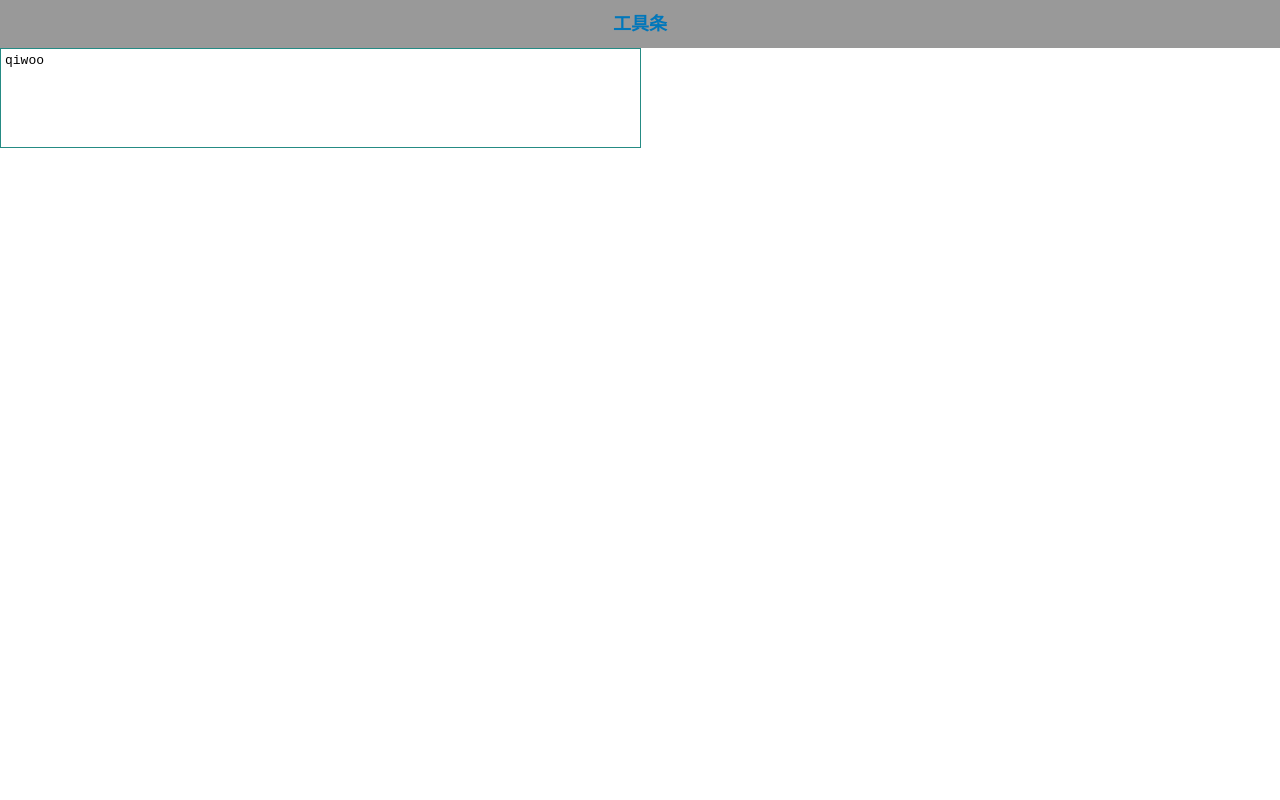
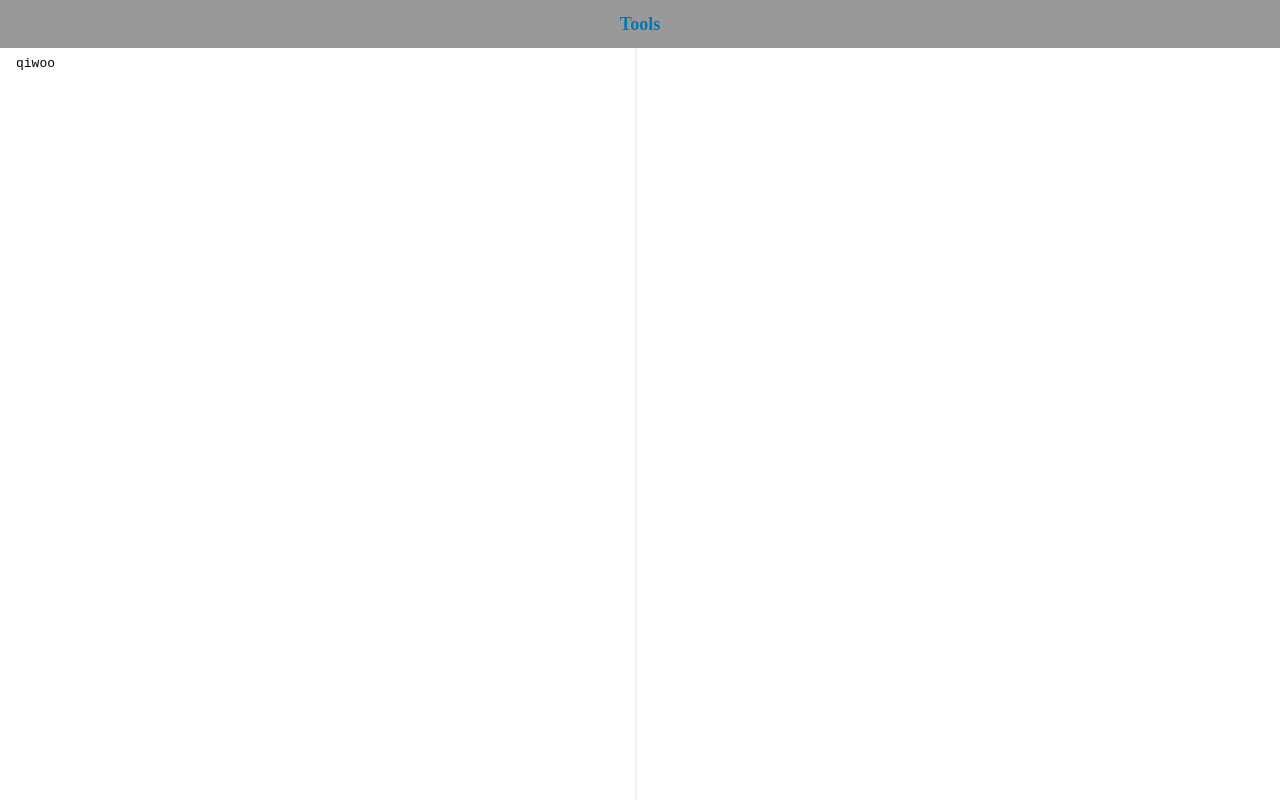
Before and after one commit to xieyankun/killer.md, a React app: page /markdown in a window 1280 px wide. Built offline with nearby package versions, Linux system fonts and the light colour scheme.

Commit message:
style: editor部分布局

```diff
--- a/src/components/Markdown/Tools.tsx
+++ b/src/components/Markdown/Tools.tsx
@@ -14,7 +14,7 @@ class Tools extends React.Component<{}, IStete> {
   public render() {
     return (
       <div className="tools">
-        <h1>工具条</h1>
+        <h1>Tools</h1>
       </div>
     );
   }
--- a/src/components/Markdown/index.tsx
+++ b/src/components/Markdown/index.tsx
@@ -30,6 +30,7 @@ class Markdown extends React.Component<{}, IStete> {
           <CodeEditor
             codeEditorOnChange={ this.updateEditorValue }
           />
+          <span className="dividing" />
           <div className="preview">
             <div dangerouslySetInnerHTML={{__html: this.state.previewContent}} />
           </div>
--- a/src/components/Markdown/main.scss
+++ b/src/components/Markdown/main.scss
@@ -1,22 +1,43 @@
+.markdowm{
+  width: 100%;
+  height: 100%;
+  position: absolute;
+}
 .tools{
   width: 100%;
   height: 48px;
   line-height: 48px;
   text-align: center;
   background: #999;
+  position: fixed;
+  top: 0;
+  z-index: 99;
 
   h1{
     font-size: 18px;
   }
 }
+.md-content{
+  width: 100%;
+  height: 100%;
+  padding-top: 48px;
+}
 .code-editor{
   flex: 1;
-  height: 100px;
-  border: 1px solid #258b84;
+  height: 100%;
   overflow: auto;
+  padding: 4px 12px;
 }
+
+.dividing{
+  display: inline-block;
+  width: 2px;
+  background: #EFF3F6;
+}
+
 .preview{
   flex: 1;
+  padding: 4px 16px;
 }
 
 .markdowm{
```
